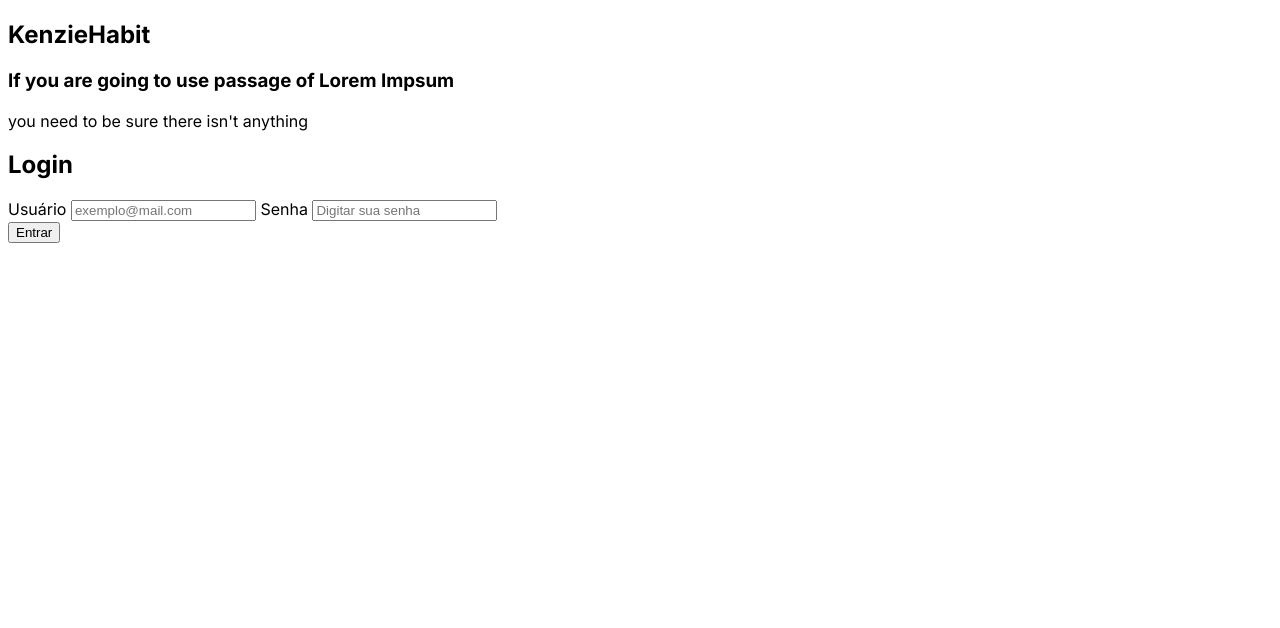
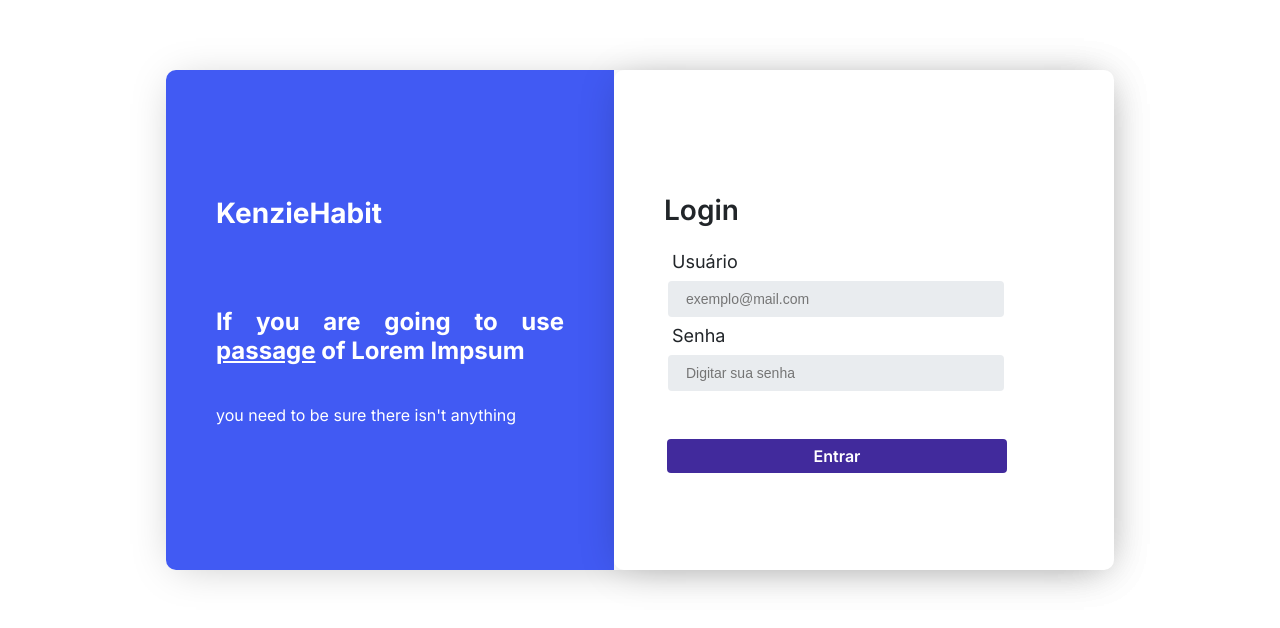
Before and after one commit to Kenzie-Academy-Brasil-Developers/m2-capstone-kenzie-habits-galio17, a plain HTML site: page index.html in a window 1280 px wide. Drawn offline with Linux system fonts and the light colour scheme.

Commit message:
fix: CSS da tela de login

```diff
--- a/index.html
+++ b/index.html
@@ -9,12 +9,13 @@
         <link rel="preconnect" href="https://fonts.gstatic.com" crossorigin>
         <link href="https://fonts.googleapis.com/css2?family=Inter:wght@100;200;300;400;500;600;700;800;900&display=swap" rel="stylesheet">
         <link rel="stylesheet" href="./src/css/style.css">
+        <link rel="stylesheet" href="./src/css/page.login.css">
     </head>
     <body>
         <section>
             <aside>
                 <h2 class="textoLogin">KenzieHabit</h2>
-                <h3>If you are going to use passage of Lorem Impsum</h3>
+                <h3>If you are going to use <u>passage</u> of Lorem Impsum</h3>
                 <p>you need to be sure there isn't anything</p>
             </aside>
 
--- a/src/css/page.login.css
+++ b/src/css/page.login.css
@@ -18,7 +18,7 @@
     --error-2: #F03839;
 
     /*Typography*/
-    font-family: 'Inter', sans-serif;
+    --fonte-base: 'Inter', sans-serif;
 
     /*Fonts Size*/
     --title-1: 40px;
@@ -39,25 +39,32 @@
     --color-body-mobile: #1b66ff;
     --color-button-mobile: #412a9c;
 }
+
 body{
     background-color: var(--color-body-mobile);
+    font-family: var(--fonte-base);
+}
 
-}
 aside{
    visibility: hidden;
+   display: flex;
+   justify-content: center;
 }
+
 .container{
     display: flex;
     flex-direction: column;
     align-items: center;
+    justify-content: space-evenly;
+    height: 90vh;
 }
+
 .tituloLogin{
     color: var(--grey-5);
     display: flex;
     justify-content: center;
-    font-family: var(--title-2);
     font-weight: 600;
-    font-size: 20px;
+    font-size: var(--title-1);
     font-style: normal;
     line-height: 24px;
 
@@ -71,7 +78,6 @@ form{
 }
 
 label{
-    font-size: var(--text-1-400);
     font-weight: 400;
     font-size: 14px;
     line-height: 17px;
@@ -85,8 +91,7 @@ input{
     background-color: var(--grey-4) ;
     border-radius: 4px;
     font-size: 14px;
-    font-family: var(--text-3-400);
-    font-weight: 400;
+    font-weight: 600;
 
 }
 
@@ -100,7 +105,6 @@ button{
     margin: 20px;
     border: none;
     border-radius: 4px;
-    font-family: var(--title-5);
     font-weight: 600;
     font-size: 14px;
     line-height: 19px;
@@ -118,30 +122,27 @@ input:invalid{
 @media (min-width: 480px){
 
     .tituloLogin{
-        font-family: var(--title-2);
+        font-family: var(--title-1);
         font-weight: 600;
         font-size: 28px;
         font-style: normal;
     }
 
     label{
-        font-size: var(--text-1-400);
-        font-weight: 400;
+        font-weight: var(--text-1-400);
         font-size: 18px;
     }
 
     input{
-        font-size: var(--text-1-400);
-        font-weight: 400;
+        font-weight: var(--text-1-400);
         font-size: 18px;
         padding: 10px 16px;
         margin: 10px;
     }
 
     button{
-        font-family: var(--title-4);
         font-weight: 600;
-        font-size: 18px;
+        font-size: var(--title-4);
         line-height: 20px;
     }
 
@@ -149,17 +150,14 @@ input:invalid{
 
 
 @media (min-width: 769px){
-
     .tituloLogin{
-        font-family: var(--title-1);
         font-weight: 600;
-        font-size: 40px;
+        font-size: var(--title-1);
         font-style: normal;
     }
 
     input{
-        font-size: var(--text-1-400);
-        font-weight: 400;
+        font-weight: var(--text-1-400);
         font-size: 18px;
         padding: 10px 16px;
         margin: 10px;
@@ -176,6 +174,9 @@ input:invalid{
 
 
 @media (min-width: 1025px){
+    .container{
+        height: inherit;
+    }
 
     body{
         background-color: var(--grey-5);
@@ -200,15 +201,21 @@ input:invalid{
         flex-direction: column;
         background-color: var(--button-input);
         color: var(--grey-5);
+        max-width: 35vw;
+        border-radius: 10px 0px 0px 10px;
     }
 
 
     .textoLogin{
-        margin: 60px 50px;
+        font-size: var(--title-2);
+        margin: 0px 50px 57px;
     }
 
     h3{
+        font-size: var(--title-3);
         margin: 20px 50px;
+        word-wrap: wrap;
+        text-align: justify;
     }
 
     p{
@@ -230,6 +237,7 @@ input:invalid{
         font-style: normal;
         margin: -30px 50px;
         color: var(--grey-1);
+        margin-top: 30px;
     }
 
     form{
@@ -269,5 +277,6 @@ input:invalid{
         margin: 0px 53px;
         width: 68%;
         padding: 12px;
+        margin-top: 30px;
     }
 }
--- a/src/css/style.css
+++ b/src/css/style.css
@@ -18,7 +18,7 @@
     --error-2: #F03839;
 
     /*Typography*/
-    font-family: 'Inter', sans-serif;
+    --fontbase: 'Inter', sans-serif;
 
     /*Fonts Size*/
     --title-1: 40px;
@@ -36,6 +36,10 @@
     --text-4-500: 500;
 
 
+}
+
+*{
+    margin: 0;
 }
 
 /*Modal*/
```
Also changed, not shown: src/controller/page.login.controller.js (+5 -4 lines).
